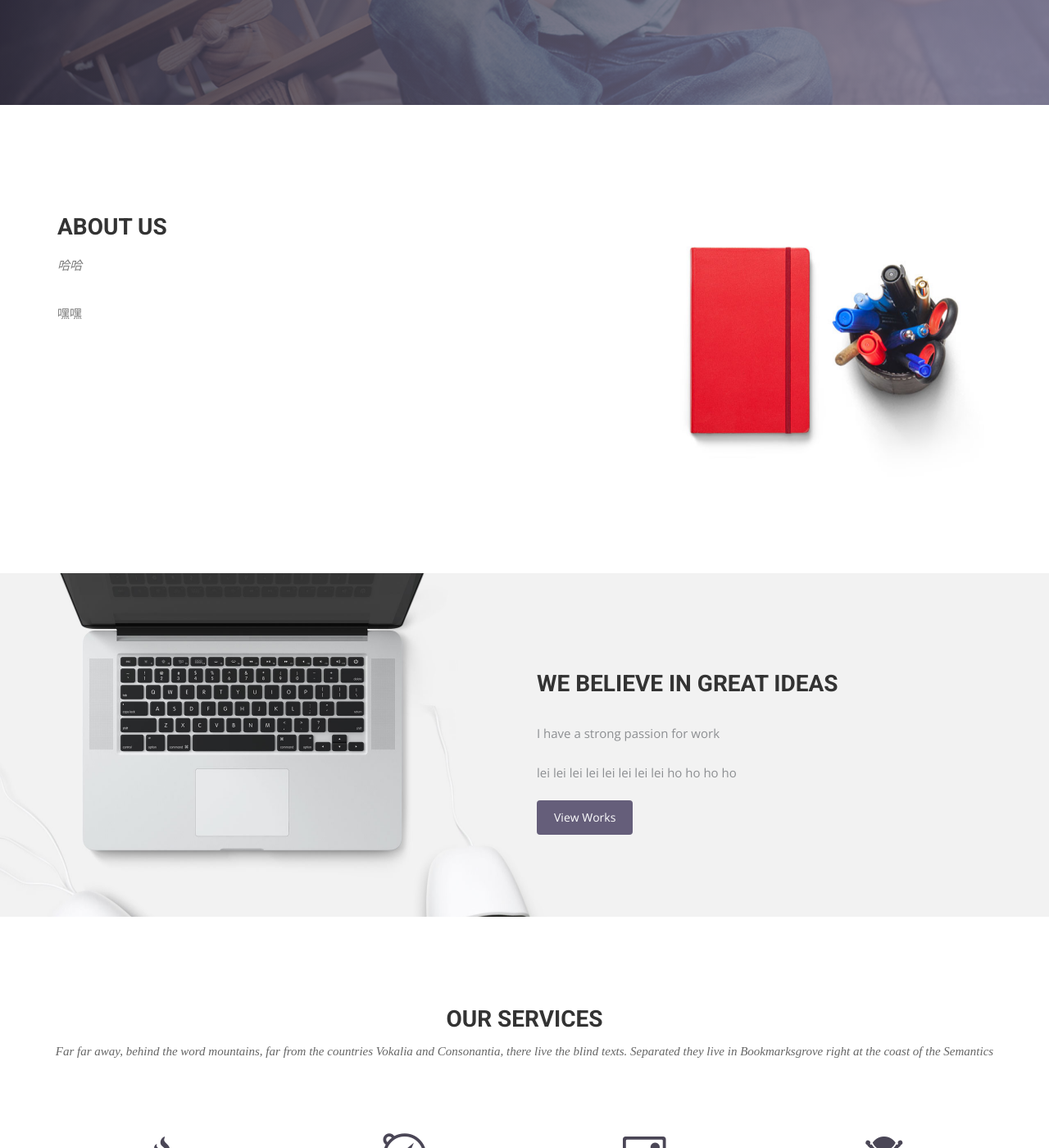
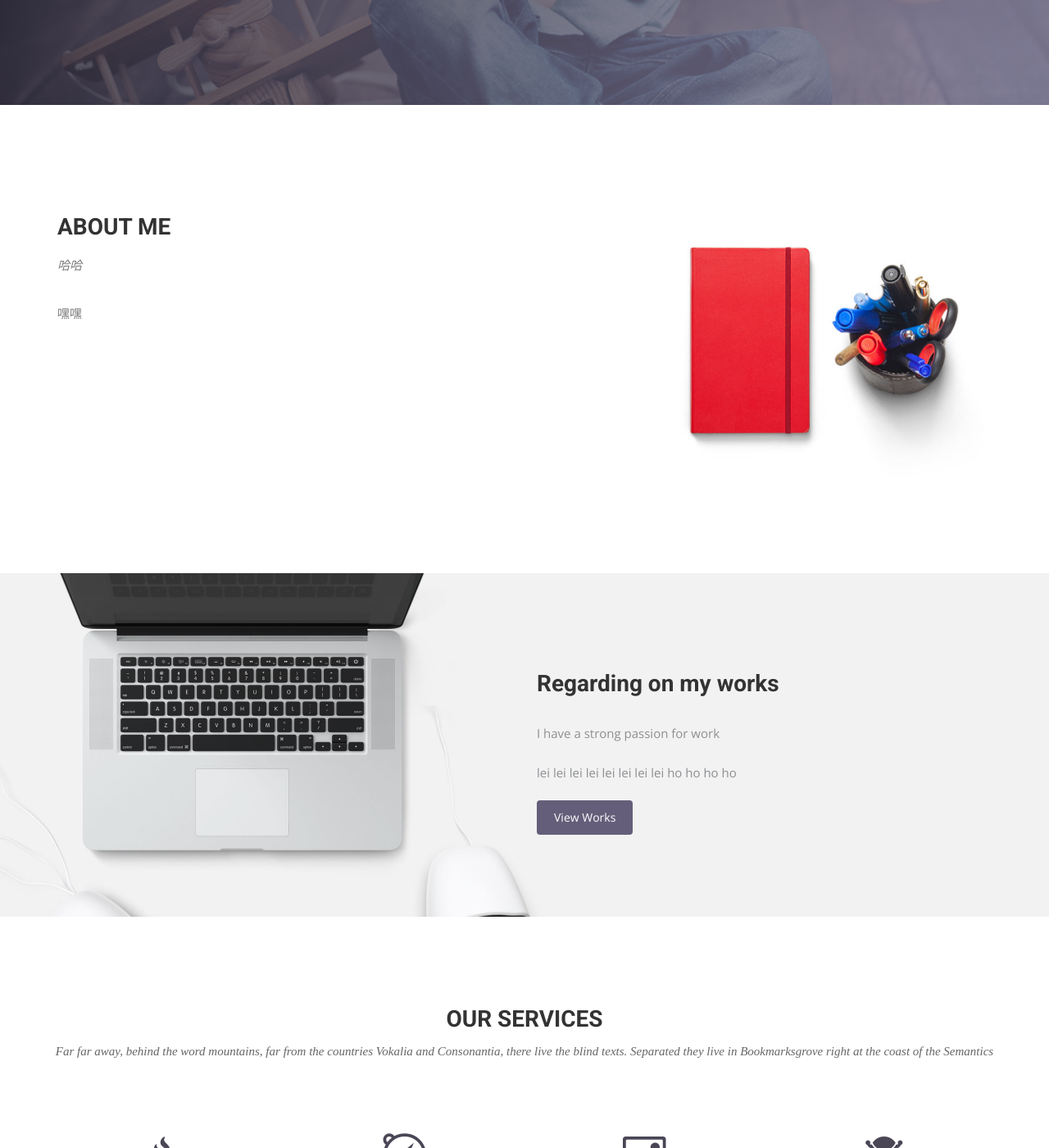
Before and after one commit to lichenleiZJU/lichenleiZJU.github.io, a Jekyll site: the page built from index.html, in a window 1280 px wide and 1400 px high, scrolled down 627 px. Shown: the whole window at 82% size. Built offline with Jekyll 4.4.1, drawn with Linux system fonts in a browser that asks for light colours; nearby versions of some CDN libraries; some web fonts are replaced.

Commit message:
Update index.html

```diff
--- a/index.html
+++ b/index.html
@@ -24,7 +24,7 @@ permalink: /
       <div class="col-md-7 col-sm-12">
         <div class="block">
           <div class="section-title">
-            <h2>About Us</h2>
+            <h2>About Me</h2>
             <p> 哈哈</p>
           </div>
           <p>嘿嘿</p>
@@ -43,7 +43,7 @@ permalink: /
 <div class="container">
   <div class="row">
     <div class="col-md-6 col-md-offset-6">
-      <h2>WE BELIEVE IN GREAT IDEAS</h2>
+      <h2> Regarding on my works</h2>
       <p>I have a strong passion for work</p>
       <p>lei lei lei lei lei lei lei lei ho ho ho ho</p>
       <a href="work" class="btn btn-view-works">View Works</a>
```
